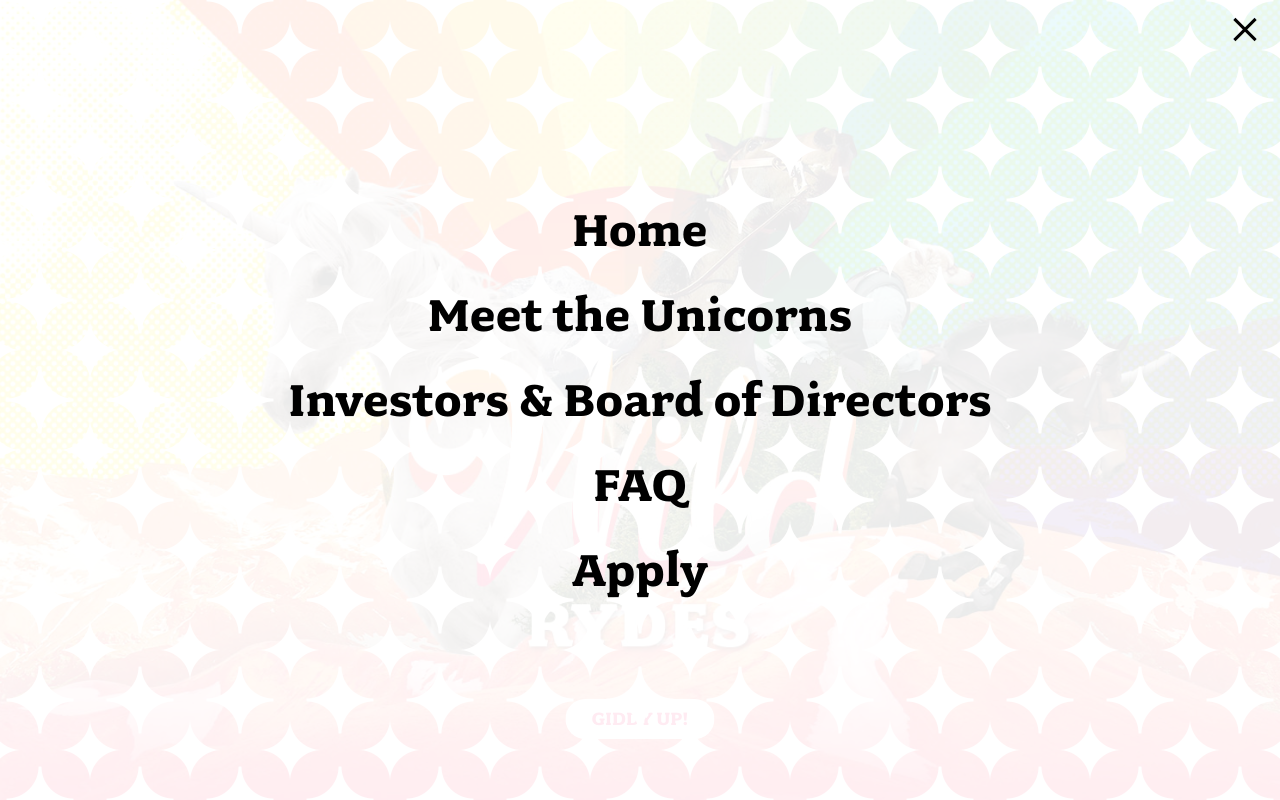
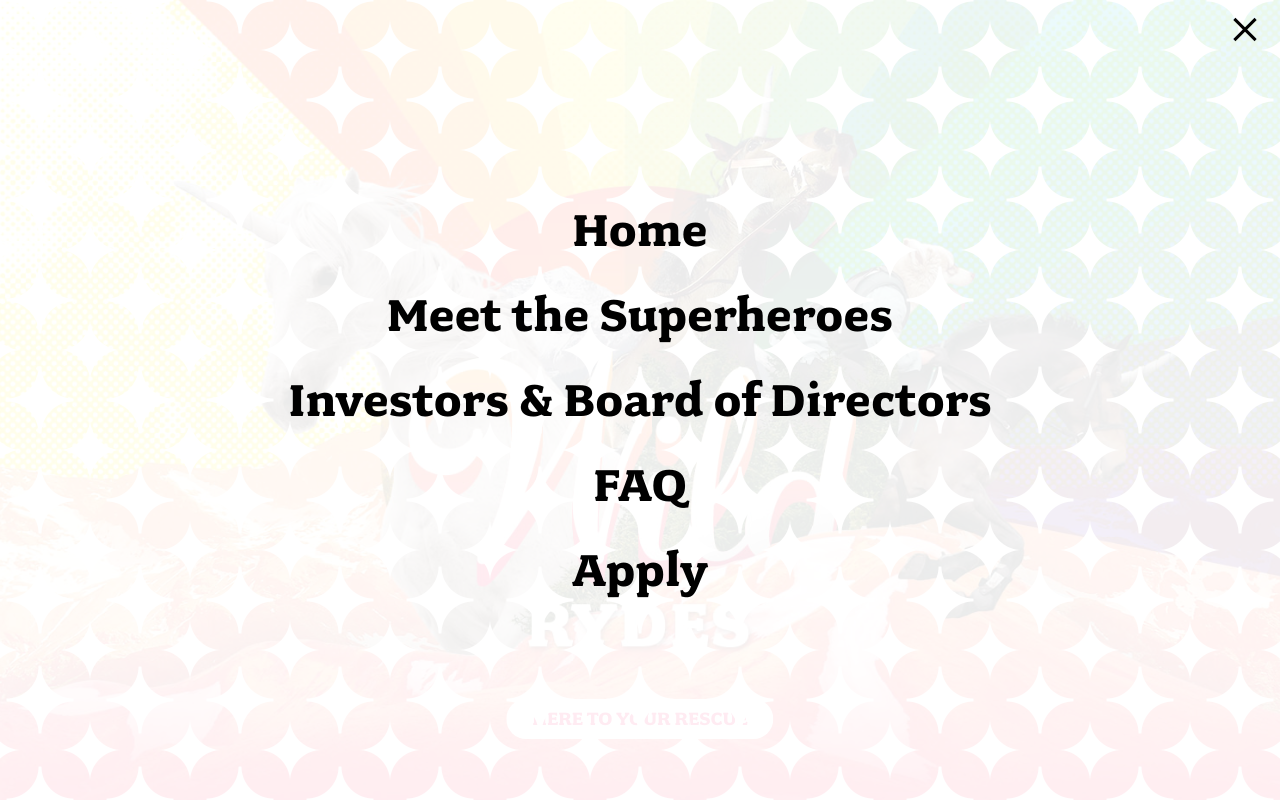
Before and after one commit to derek3762/cape-escape, a plain HTML site: page index.html in a window 1280 px wide. Both pictures are taken after a click on the button "Menu". Shown: the top 800 px of the page. Drawn offline with Linux system fonts and the light colour scheme.

Commit message:
Update index.html

```diff
--- a/index.html
+++ b/index.html
@@ -4,7 +4,7 @@
   <meta charset="utf-8">
   <meta name="description" content="">
   <meta name="viewport" content="width=device-width, initial-scale=1">
-  <title>Wild Rydes</title>
+  <title>Cape Escape</title>
 
   <link rel="stylesheet" href="css/font.css">
   <link rel="stylesheet" href="css/main.css">
@@ -18,14 +18,14 @@
     <nav class="site-nav">
       <ul>
         <li><a href="index.html">Home</a></li>
-        <li><a href="unicorns.html">Meet the Unicorns</a></li>
+        <li><a href="unicorns.html">Meet the Superheroes</a></li>
         <li><a href="investors.html">Investors &amp; Board of Directors</a></li>
         <li><a href="faq.html">FAQ</a></li>
         <li><a href="apply.html">Apply</a></li>
       </ul>
     </nav>
     <button type="button" class="btn-menu"><span>Menu</span></button>
-    <a class="home-button" href="/register.html">Giddy Up!</a>
+    <a class="home-button" href="/register.html">Here to your rescue</a>
   </header>
 
   <section class="home-about">
```
